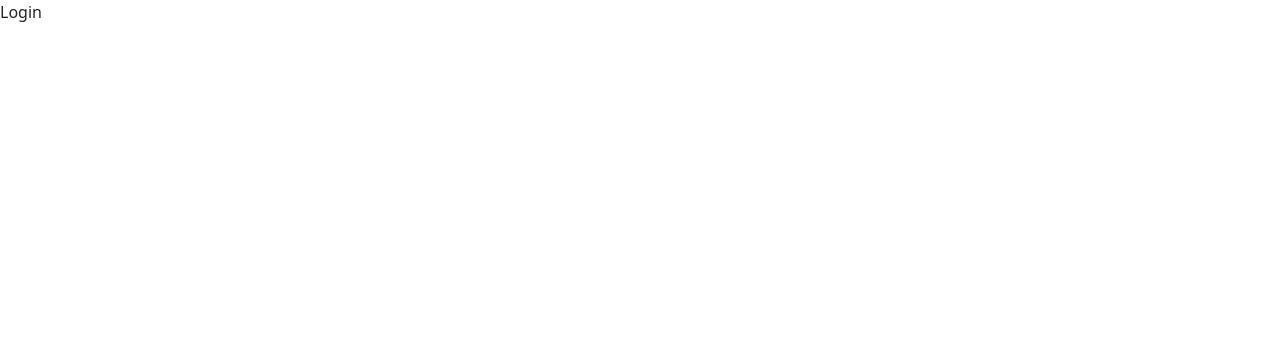
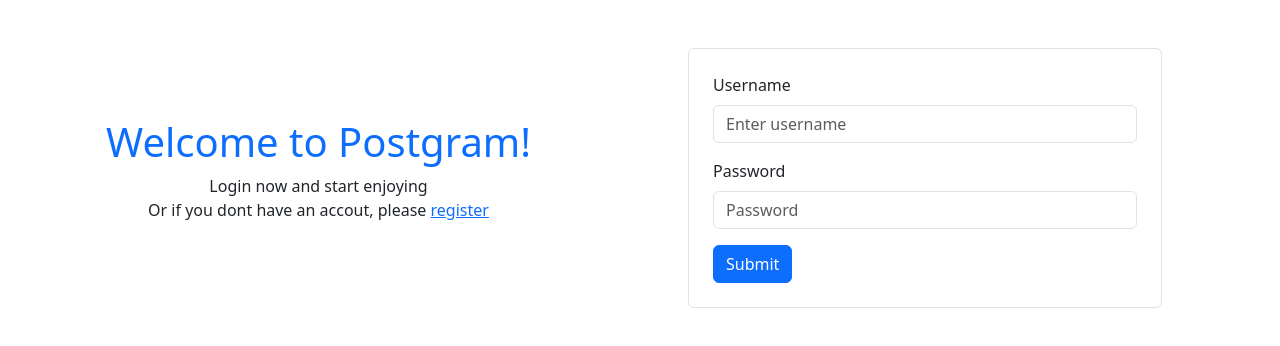
Before and after one commit to kennedybabu/postgram-react, a React (Create React App) app: page /login in a window 1280 px wide. Shown: the top 346 px of the page. Built offline with nearby package versions, Linux system fonts and the light colour scheme.

Commit message:
feature: add login page

```diff
--- a/src/App.js
+++ b/src/App.js
@@ -4,6 +4,8 @@
 import Home from './pages/Home';
 import ProtectedRoute from './routes/ProtectedRoutes';
 import Registration from './pages/Registration';
+import Login from './pages/Login';
+
 
 function App() {
   return (
@@ -13,7 +15,7 @@
         <Home />
       </ProtectedRoute>} />
       <Route path='/register/' element={<Registration />} />
-      <Route path='/login/' element={<div>Login</div>} />
+      <Route path='/login/' element={<Login />} />
     </Routes>
   );
 }
--- /dev/null
+++ b/src/components/Forms/LoginForm.jsx
@@ -0,0 +1,96 @@
+import React, { useState } from 'react'
+import { Button,Form } from 'react-bootstrap'
+import axios from "axios"
+import { useNavigate } from 'react-router-dom'
+
+const LoginForm = () => {
+    const navigate = useNavigate()
+    const [validated, setValidated] = useState(false)
+    const [form, setForm] = useState({
+        username:'',
+        password:''
+    })
+    const [error, setError] = useState(null)
+
+
+    const handleSubmit = (event) => {
+        event.preventDefault()
+
+        const loginForm = event.currentTarget
+
+        if(loginForm.checkValidity() === false) {
+            event.stopPropagation()
+        }
+
+        setValidated(true)
+
+        const data = {
+            username: form.username,
+            password: form.password
+        }
+
+
+        axios.post('http://localhost:8000/api/auth/login/', data)
+            .then((res) => {
+                //reg the acc and tokens in the localstorage
+
+                localStorage.setItem('auth', JSON.stringify({
+                    access: res.data.access,
+                    refresh: res.data.refresh,
+                    user: res.data.user
+                }))
+
+                navigate("/")
+            }).catch((err) => {
+                if(err.message){
+                    setError(err.message)
+                }
+            })
+    }
+
+  return (
+    <Form
+    id='registration-form'
+    className='border p-4 rounded'
+    noValidate
+    validated={validated}
+    onSubmit={handleSubmit}>
+        <Form.Group className='mb-3'>
+            <Form.Label>Username</Form.Label>
+            <Form.Control
+            value={form.username}
+            onChange={(e) => setForm({...form, username: e.target.value})}
+            required
+            type='text'
+            placeholder='Enter username'/>
+            <Form.Control.Feedback type='invalid'>
+                This file is required
+            </Form.Control.Feedback>
+        </Form.Group>
+
+        <Form.Group className='mb-3'>
+            <Form.Label>Password</Form.Label>
+            <Form.Control
+            value={form.password}
+            minLength="8"
+            onChange={(e) => setForm({...form, password: e.target.value})}
+            required
+            type='password'
+            placeholder='Password'/>
+            <Form.Control.Feedback type='invalid'>
+                Please provide a valid password
+            </Form.Control.Feedback>
+        </Form.Group>
+
+
+        <div className="text-content text-danger">
+            {error && <p>{error}</p>}
+        </div>
+
+        <Button variant='primary' type='submit'>Submit</Button>
+
+    </Form>
+  )
+}
+
+export default LoginForm
--- /dev/null
+++ b/src/pages/Login.jsx
@@ -0,0 +1,29 @@
+import React from 'react'
+import { Link } from 'react-router-dom'
+import LoginForm from '../components/Forms/LoginForm'
+
+const Login = () => {
+  return (
+    <div className='container'>
+        <div className="row">
+            <div className="col-md-6 d-flex align-items-center">
+                <div className="context text-center px-4">
+                    <h1 className="text-primary">
+                        Welcome to Postgram!
+                    </h1>
+                    <p className="content">
+                        Login now and start enjoying <br />
+                        Or if you dont have an accout, please {" "}
+                        <Link to='/register/'>register</Link>
+                    </p>
+                </div>
+            </div>
+            <div className="col-md-6 p-5">
+                <LoginForm />
+            </div>
+        </div>
+    </div>
+  )
+}
+
+export default Login
```
